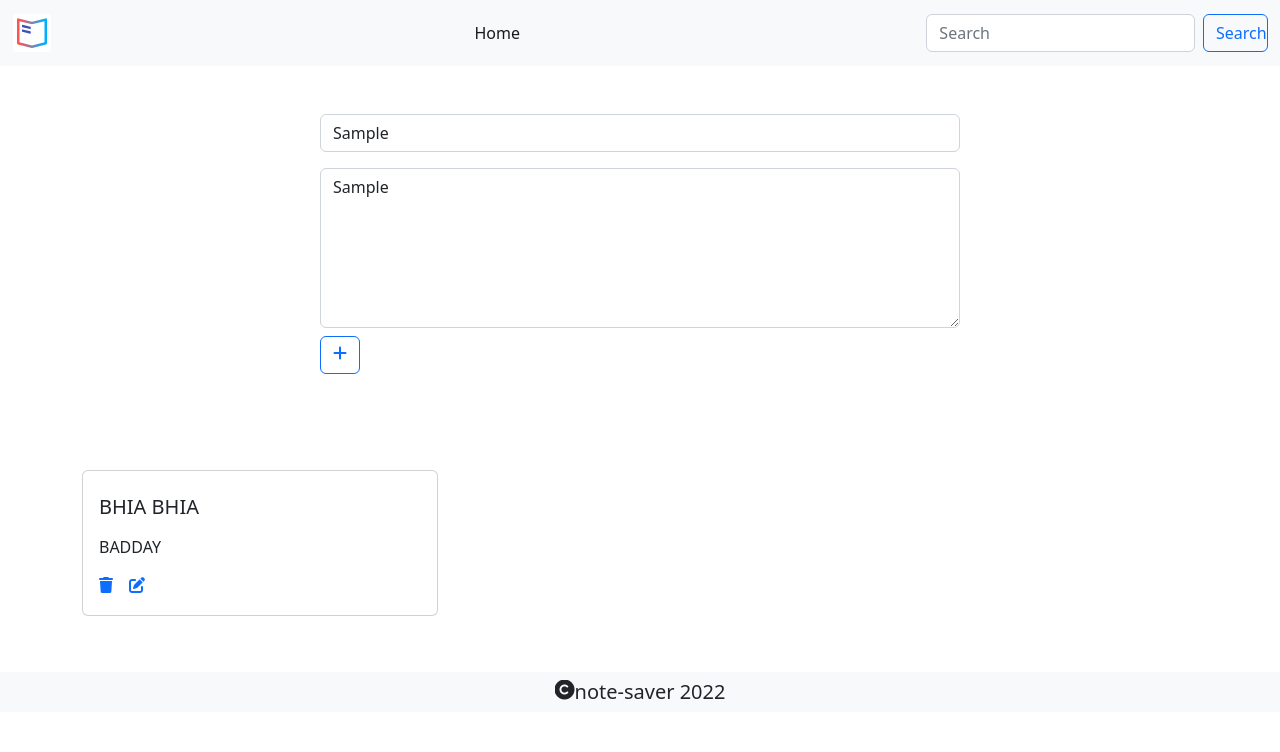
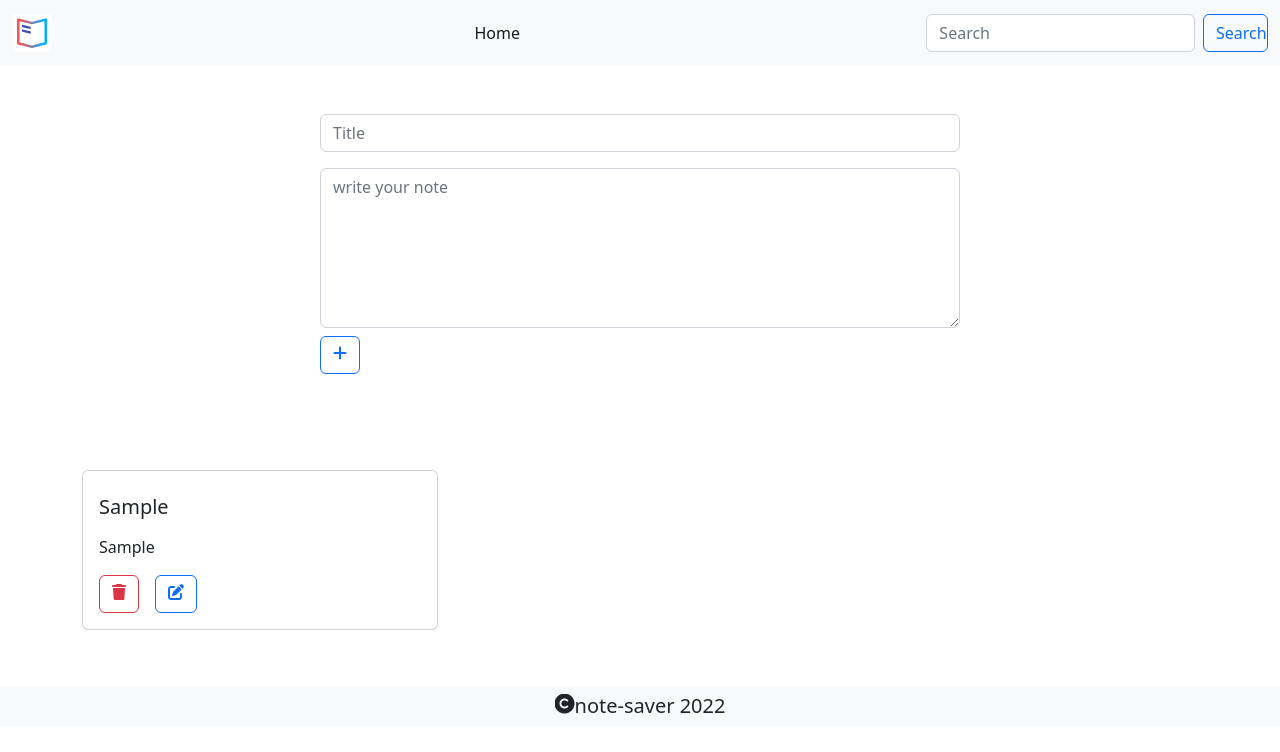
Before and after one commit to webpawan/Note-saver-App, a React (Create React App) app: page / in a window 1280 px wide. Both pictures are taken after typing "Sample", "Sample" into the empty fields and a click on the button 340 px from the left and 355 px from the top of the page. Shown: the top 752 px of the page. Built offline with nearby package versions, Linux system fonts and the light colour scheme.

Commit message:
work is not complete

```diff
--- a/src/CreateNote.jsx
+++ b/src/CreateNote.jsx
@@ -4,6 +4,8 @@ import Note from "./Note";
 const CreateNote = () => {
 const [input, setInput] = useState({id:'',title:'',desc:''});
 const [list, setList] = useState([]);
+const [isediting, setisediting] = useState(false);
+const [myid, setid] = useState(null);
 
 const inputhandler = (e) =>{
 const {name,value} = e.target;
@@ -11,9 +13,33 @@ setInput({...input,[name]:value});
 }
 
 const setdata = (e) =>{
-e.preventDefault();
+  e.preventDefault();
+
+if(isediting){
+
+
+  setisediting(false)
+
+}else{
+
 let newdata = {...input,id:new Date().getTime().toString()};
 setList([...list,newdata]);
+setInput({id:'',title:'',desc:''});
+
+}
+
+}
+
+
+const deletenote = (id) =>{
+setList(list.filter((item)=>item.id !== id));
+}
+
+const noteEdit = (id) =>{
+const edititem = list.find((item)=>item.id===id);
+setisediting(true)
+setInput({title:edititem.title,desc:edititem.desc})
+setid(id);
 }
 
     return (
@@ -21,18 +47,19 @@ setList([...list,newdata]);
           <section className="input mx-auto w-50 my-5">
            <form action="" onSubmit={setdata}>
            <div className="input-group mb-3">
-            <input type="text" className="form-control" onChange={inputhandler} value={input.title} name='title' placeholder="Title" />
+            <input type="text" className="form-control" required onChange={inputhandler} value={input.title} name='title' placeholder="Title" />
         </div>
         <div className="input-group">
         <textarea className="form-control m-50" onChange={inputhandler}  value={input.desc} name='desc'placeholder="write your note"></textarea>
                 </div>
                 <button type="submit" className="btn btn-outline-primary my-2" >
-                <i className="fa-solid fa-plus"></i>
+            {!isediting ? <i className="fa-solid fa-plus"></i> : <i className="fa-solid fa-pen-to-square"></i>}
                 </button>
            </form>
           </section>
           {/* -------- show note*/}
-          <Note/>
+         {list.length > 0 && <Note data={list} deletenote={deletenote} noteEdit={noteEdit}/>}
+
         </>
   )
 
--- a/src/Note.jsx
+++ b/src/Note.jsx
@@ -1,31 +1,33 @@
 import React from "react";
 
 
-const Note = () => {
-    return (
-        <>
+const Note = ({data,deletenote,noteEdit}) => {
+    console.log(data);
+    return  <div className="container py-4 my-3">
+                    <div className="row">
+             {data.map((item)=>{
+  const {id,title,desc} = item;
+  return     <div  className="col-lg-4 col-md-3 col-sm-6 my-3" key={id}>
+  <div className="card" >
+<div className="card-body">
+<h5 className="card-title py-2">{title}</h5>
+<p className="card-text">{desc}</p>
+<button  className="card-link btn btn-outline-danger" onClick={()=>deletenote(id)}><i className="fa-solid fa-trash"></i></button>
+<button className="card-link btn btn-outline-primary" onClick={()=>noteEdit(id)}><i className="fa-solid fa-pen-to-square"></i> </button>
+</div>
+      </div>
 
-                   <div className="container py-4 my-3">
-                    <div className="row">
-                    <div className="col-lg-4 col-md-3 col-sm-6 my-3">
-                        <div className="card" >
-  <div className="card-body">
-    <h5 className="card-title py-2">BHIA BHIA</h5>
-                  <p className="card-text">BADDAY</p>
-    <a href="/" className="card-link" ><i className="fa-solid fa-trash"></i></a>
-    <a href="/" className="card-link"><i className="fa-solid fa-pen-to-square"></i> </a>
-  </div>
-                            </div>
+</div>
 
-            </div>
+
+             })}
 
 
     </div>
 </div>
 
 
-        </>
-    )
+
 
 }
 
```
Also changed, not shown: src/Style.css (line endings or trailing spaces).
